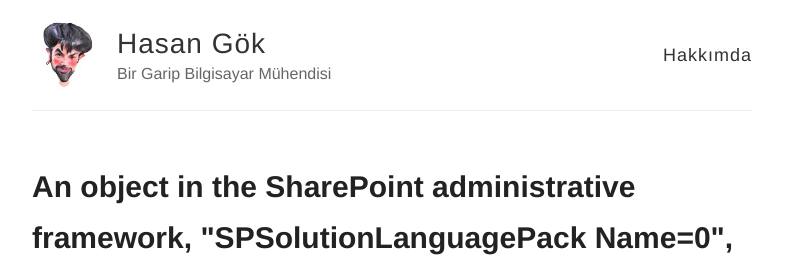
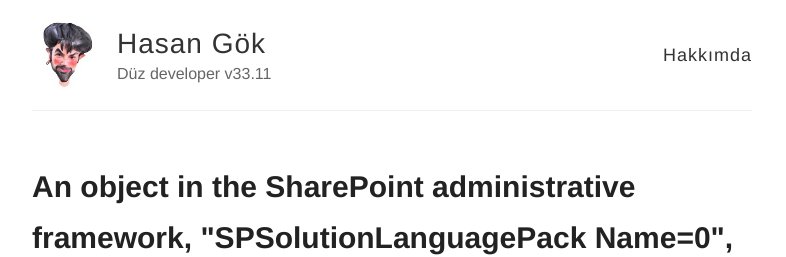
Before and after one commit to hasangok/hasangok.github.io, a Jekyll site: the page built from index.html, in a window 1280 px wide and 900 px high. Shown: the top 257 px of the window, without its empty margins (248-1034 px from the left). Built offline with Jekyll 4.4.1, drawn with Linux system fonts in a browser that asks for light colours; the list of posts is cut into pages by our own code.

Commit message:
Update _config.yml

```diff
--- a/_config.yml
+++ b/_config.yml
@@ -6,7 +6,7 @@
 name: Hasan Gök
 
 # Short bio or description (displayed in the header)
-description: Bir Garip Bilgisayar Mühendisi
+description: Düz developer v33.11
 
 # URL of your avatar or profile pic (you could use your GitHub profile pic)
 avatar: https://raw.githubusercontent.com/hasangok/hasangok.github.io/master/uploads/others/hasangok_avatar.jpg
```
